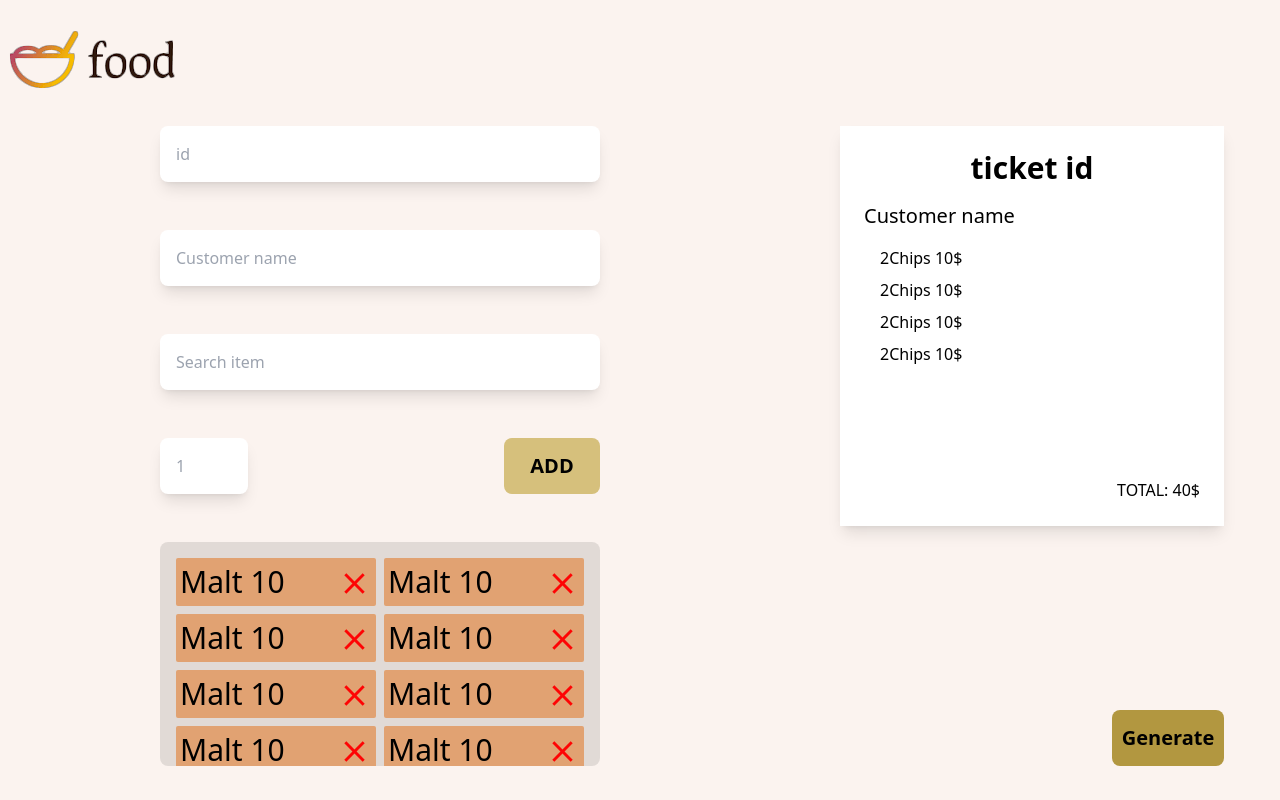
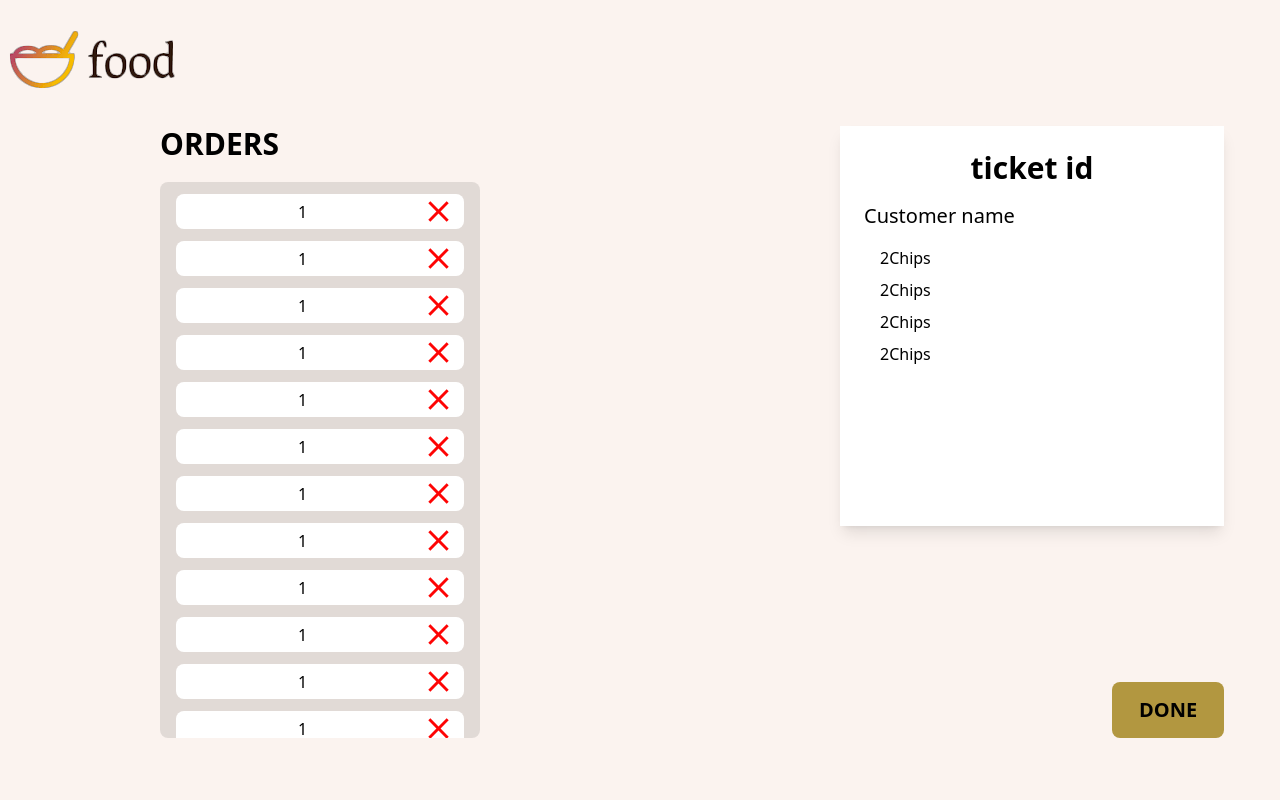
Before and after one commit to kwabenakay/fast-food, a React (Vite) app in the folder frontend/: page / in a window 1280 px wide. Shown: the top 800 px of the page. Built offline with nearby package versions, Linux system fonts and the light colour scheme.

Commit message:
Added the Loading page with its styling and also added ticket compolnent

```diff
--- a/frontend/src/App.tsx
+++ b/frontend/src/App.tsx
@@ -1,10 +1,11 @@
+import Loading from './pages/Loading'
 import Login from './pages/Login'
 import Order from './pages/Order'
 
 function App() {
   return (
     <div className=' w-[1440px] mx-auto'>
-      <Order/>
+      <Loading/>
     </div>
   )
 }
--- a/frontend/src/components/Ticket.tsx
+++ b/frontend/src/components/Ticket.tsx
@@ -1,8 +1,53 @@
+import CloseIcon from "@mui/icons-material/Close";
 
-export default function Ticket() {
+export default function Ticket(Prop: { tickets: { id: number }[] }) {
   return (
-    <div>
-
+    <div className=" flex flex-col items-center w-80 h-[556px] bg-black bg-opacity-10 rounded-lg overflow-y-auto pb-3">
+      {Prop.tickets.map((val, ind) => (
+        <div
+          key={"ticket" + ind}
+          id={"tag" + ind}
+          className=" bg-white mt-3 w-72 h-20 rounded-lg flex justify-between items-center px-2 "
+        >
+          <span
+          className=" w-full text-center"
+            onMouseOver={() => {
+              let tag = document.getElementById("tag" + ind);
+              if (tag?.classList.contains("bg-white")) {
+                tag?.classList.remove("bg-white");
+                tag?.classList.add("bg-[#B19B9B]");
+              }
+            }}
+            onMouseOut={() => {
+              let tag = document.getElementById("tag" + ind);
+              if (tag?.classList.contains("bg-[#B19B9B]")) {
+                tag?.classList.remove("bg-[#B19B9B]");
+                tag?.classList.add("bg-white");
+              }
+            }}
+          >
+            {val.id}
+          </span>
+          <span
+            onMouseOver={() => {
+              let tag = document.getElementById("tag" + ind);
+              if (tag?.classList.contains("bg-white")) {
+                tag?.classList.remove("bg-white");
+                tag?.classList.add("bg-[#FF8D8D]");
+              }
+            }}
+            onMouseOut={() => {
+              let tag = document.getElementById("tag" + ind);
+              if (tag?.classList.contains("bg-[#FF8D8D]")) {
+                tag?.classList.remove("bg-[#FF8D8D]");
+                tag?.classList.add("bg-white");
+              }
+            }}
+          >
+            <CloseIcon htmlColor="#FE0404" fontSize="large" />
+          </span>
+        </div>
+      ))}
     </div>
-  )
+  );
 }
--- a/frontend/src/pages/Loading.tsx
+++ b/frontend/src/pages/Loading.tsx
@@ -1,8 +1,51 @@
+import Ticket from "../components/Ticket";
 
 export default function Loading() {
   return (
-    <div>
-
+    <div className=" bg-[#FBF3EF] pb-5">
+      <div className=" pt-5 pb-5">
+        <img src="/foodlogo.svg" alt="logo" />
+      </div>
+      <div className=" grid grid-cols-2 gap-60 px-40">
+        <div>
+          <h1 className=" text-3xl font-bold mb-5">ORDERS</h1>
+          <Ticket
+            tickets={[
+              { id: 1 },
+              { id: 1 },
+              { id: 1 },
+              { id: 1 },
+              { id: 1 },
+              { id: 1 },
+              { id: 1 },
+              { id: 1 },
+              { id: 1 },
+              { id: 1 },
+              { id: 1 },
+              { id: 1 },
+              { id: 1 },
+            ]}
+          />
+        </div>
+        <div className=" flex flex-col justify-between w-fit">
+          <div className=" bg-white flex flex-col justify-between shadow-lg w-96 min-h-[400px] p-6">
+            <div className=" flex flex-col gap-4">
+              <h1 className=" font-bold text-3xl text-center">ticket id</h1>
+              <h2 className=" text-xl">Customer name</h2>
+              <div className=" flex flex-col gap-2 pl-4">
+                <h3>2Chips </h3>
+                <h3>2Chips </h3>
+                <h3>2Chips </h3>
+                <h3>2Chips </h3>
+              </div>
+            </div>
+            <div className=" text-right"></div>
+          </div>
+          <button className=" bg-[#B29740] w-28 h-14 rounded-lg font-bold text-xl self-end hover:bg-[#FDD65C]">
+            DONE
+          </button>
+        </div>
+      </div>
     </div>
-  )
+  );
 }
```
